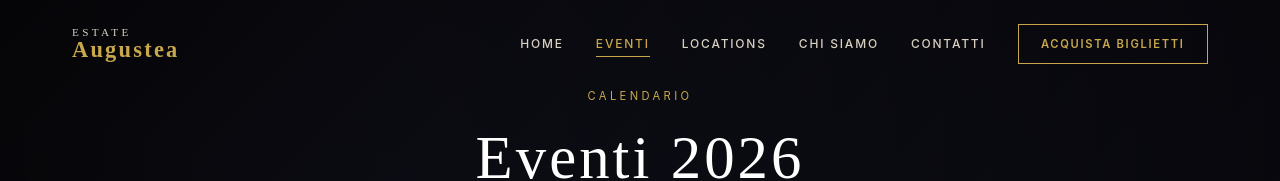
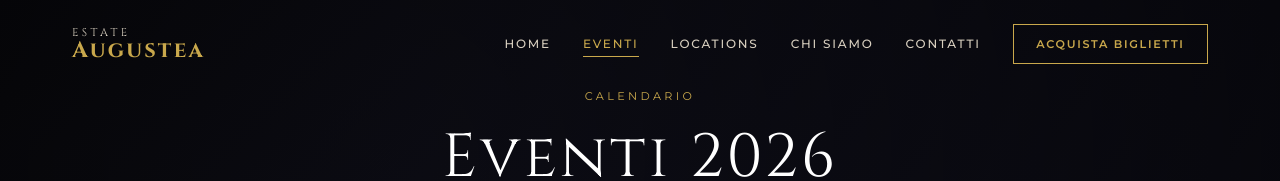
Before and after one commit to MatheusSabaudo/Estate-Augustea, a Next.js app: page /eventi in a window 1280 px wide. Shown: the top 181 px of the page. Built offline with nearby package versions, Linux system fonts and the light colour scheme.

Commit message:
WEBSITE UP&RUNNING

```diff
--- a/styles/events.module.css
+++ b/styles/events.module.css
@@ -1,17 +1,3 @@
-/* ============================================
-   VARIABILI CSS (assicurati che siano definite)
-   ============================================ */
-:root {
-  --night: #0a0a0f;
-  --night-mid: #14141f;
-  --gold: #c9a84c;
-  --gold-light: #dbb95c;
-  --stone: #f2ede4;
-  --font-display: 'Cinema', 'Times New Roman', serif;
-  --font-body: 'Inter', -apple-system, BlinkMacSystemFont, sans-serif;
-  --font-ui: 'Inter', -apple-system, BlinkMacSystemFont, sans-serif;
-}
-
 /* ============================================
    HERO SECTION
    ============================================ */
```
